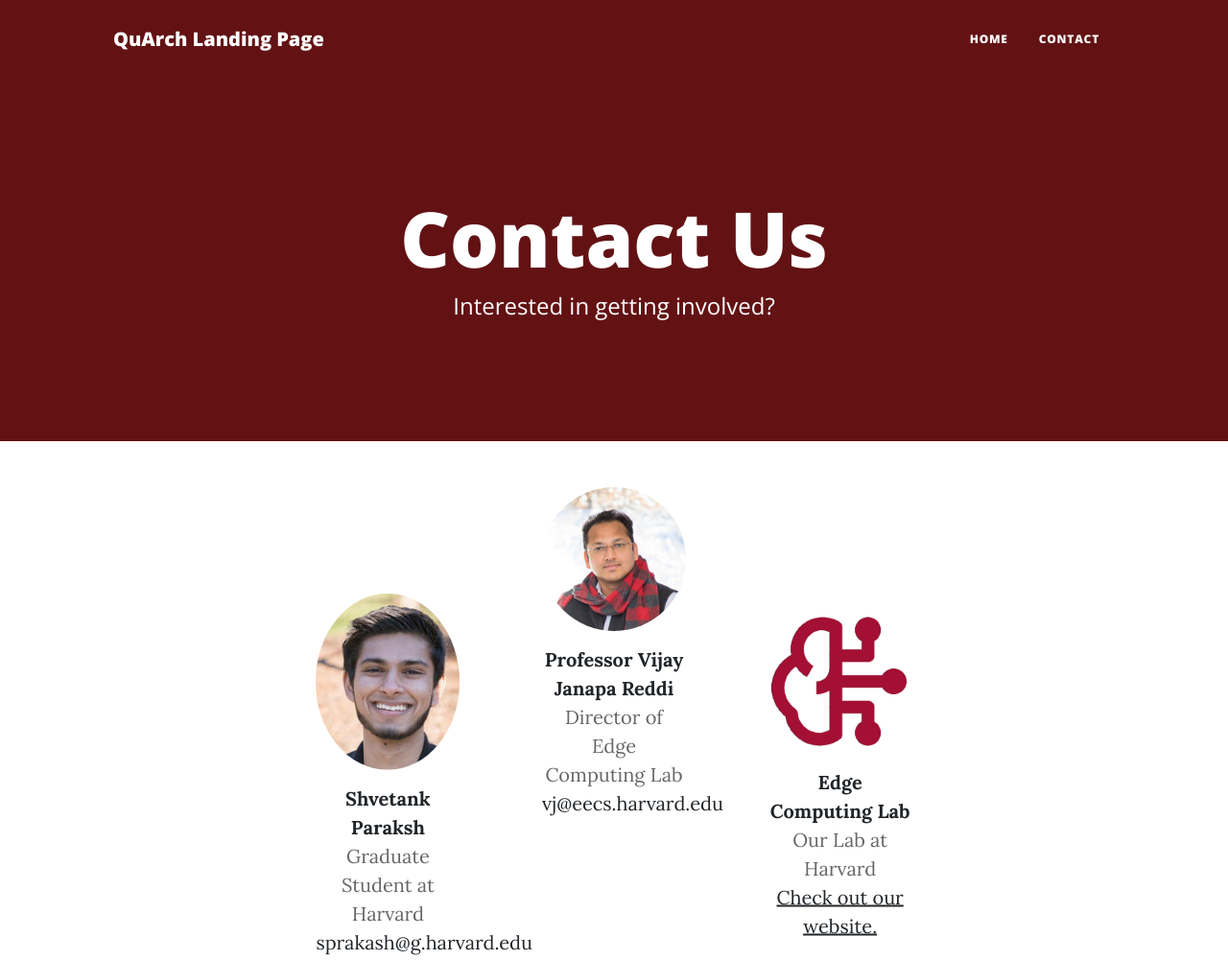
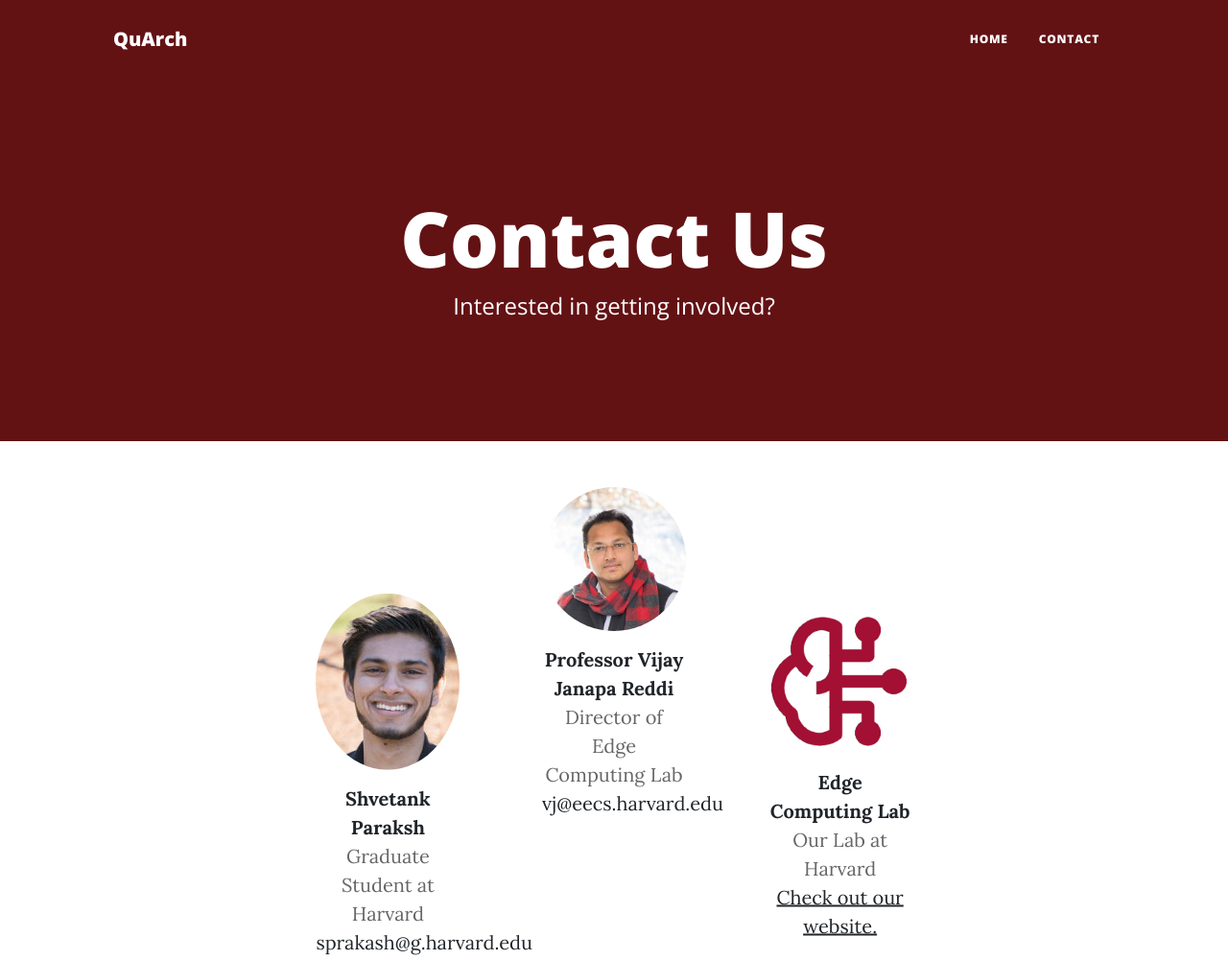
Before and after one commit to harvard-edge/QuArch, a website: page contact.html in a window 1280 px wide. Shown: the top 1001 px of the page at 96% size. Drawn offline with nearby package versions, Linux system fonts and the light colour scheme.

Commit message:
trying to edit file access

```diff
--- a/contact.html
+++ b/contact.html
@@ -114,7 +114,7 @@
     <!-- Navigation-->
     <nav class="navbar navbar-expand-lg navbar-light" id="mainNav">
         <div class="container px-4 px-lg-5">
-            <a class="navbar-brand" href="index.html">QuArch Landing Page</a>
+            <a class="navbar-brand" href="index.html">QuArch</a>
             <button class="navbar-toggler" type="button" data-bs-toggle="collapse" data-bs-target="#navbarResponsive" aria-controls="navbarResponsive" aria-expanded="false" aria-label="Toggle navigation">
                 Menu
                 <i class="fas fa-bars"></i>
```
Also changed, not shown: index.html (+2 -2 lines).
